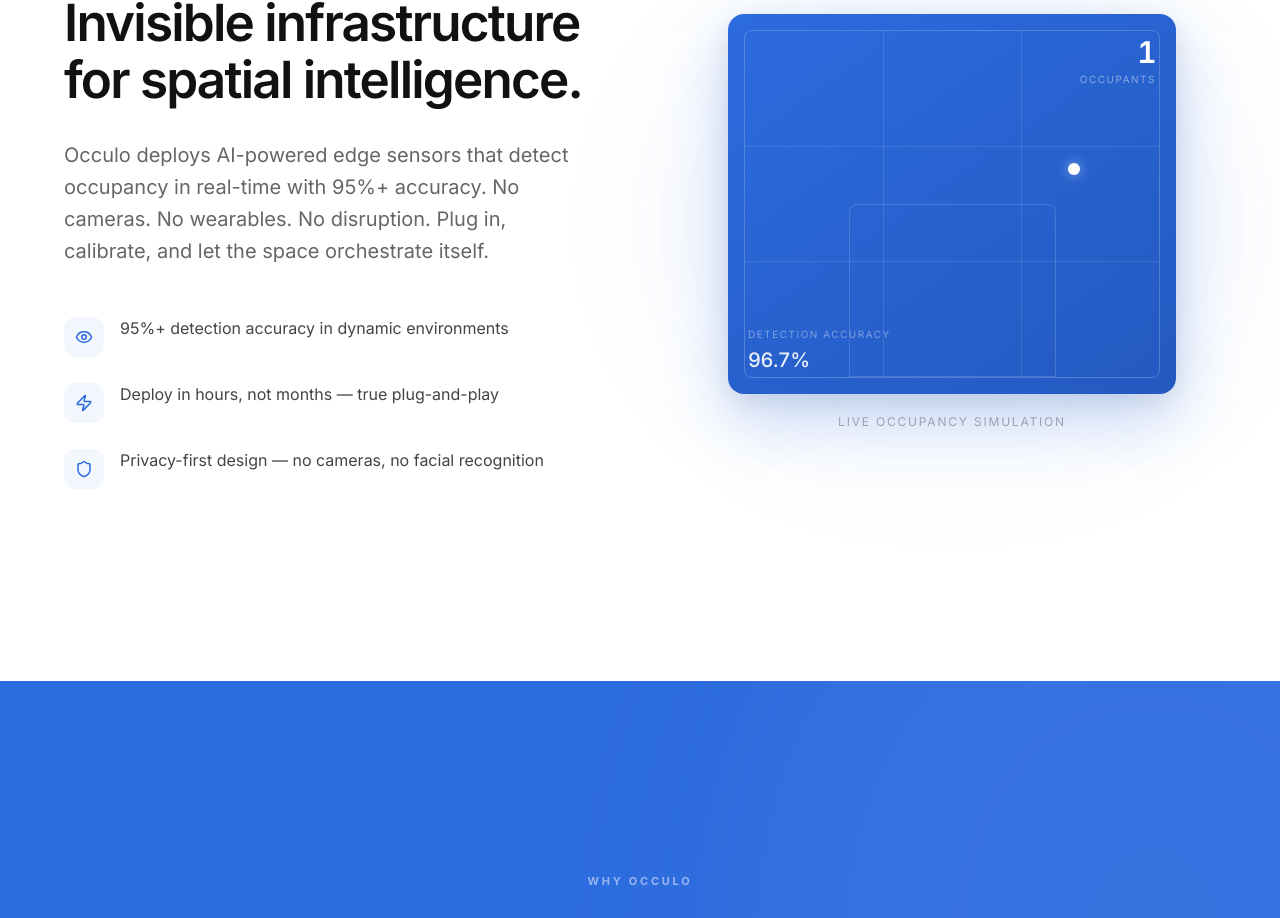
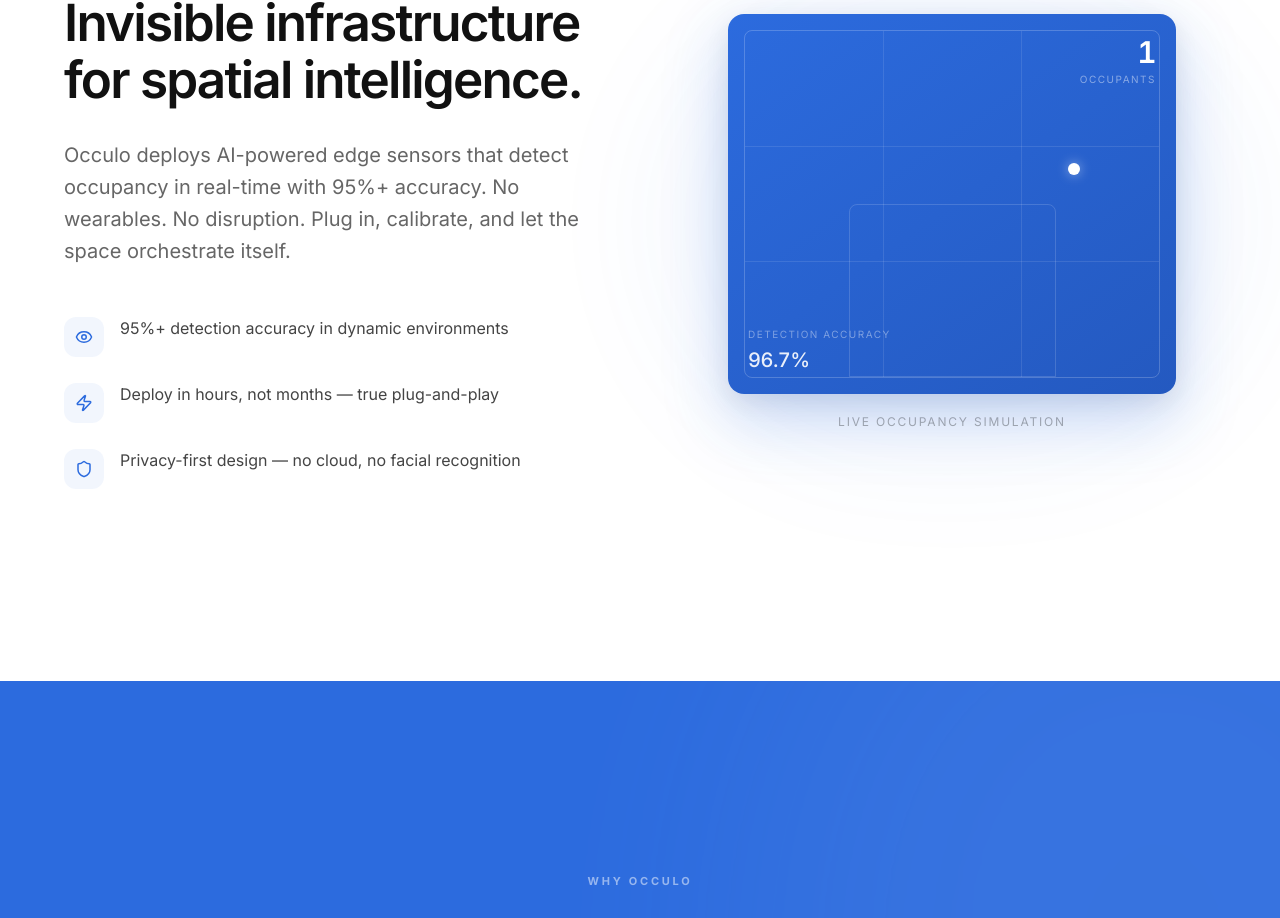
Before and after one commit to Preeeeetham/occulo, a React (Vite) app: page / in a window 1280 px wide. Shown: the part 2048-2966 px from the top of the page. Built offline with nearby package versions, Linux system fonts and the light colour scheme.

Commit message:
removed camera sentences

```diff
--- a/src/app/App.tsx
+++ b/src/app/App.tsx
@@ -141,7 +141,7 @@
                           type="text"
                           required
                           value={formState.name}
-                          onChange={(e) => setFormState({...formState, name: e.target.value})}
+                          onChange={(e) => setFormState({ ...formState, name: e.target.value })}
                           placeholder="Your name"
                           className="w-full pb-3 border-b border-gray-200 outline-none focus:border-[#2c6bde] transition-colors bg-transparent placeholder:text-gray-300"
                         />
@@ -153,7 +153,7 @@
                           type="email"
                           required
                           value={formState.email}
-                          onChange={(e) => setFormState({...formState, email: e.target.value})}
+                          onChange={(e) => setFormState({ ...formState, email: e.target.value })}
                           placeholder="name@company.com"
                           className="w-full pb-3 border-b border-gray-200 outline-none focus:border-[#2c6bde] transition-colors bg-transparent placeholder:text-gray-300"
                         />
@@ -164,7 +164,7 @@
                         <input
                           type="text"
                           value={formState.company}
-                          onChange={(e) => setFormState({...formState, company: e.target.value})}
+                          onChange={(e) => setFormState({ ...formState, company: e.target.value })}
                           placeholder="Company name"
                           className="w-full pb-3 border-b border-gray-200 outline-none focus:border-[#2c6bde] transition-colors bg-transparent placeholder:text-gray-300"
                         />
@@ -175,7 +175,7 @@
                         <textarea
                           rows={4}
                           value={formState.message}
-                          onChange={(e) => setFormState({...formState, message: e.target.value})}
+                          onChange={(e) => setFormState({ ...formState, message: e.target.value })}
                           placeholder="How can we help?"
                           className="w-full py-3 border-b border-gray-200 outline-none focus:border-[#2c6bde] transition-colors bg-transparent placeholder:text-gray-300 resize-none"
                         />
@@ -462,7 +462,7 @@
                 style={{ color: "#666", lineHeight: 1.6 }}
               >
                 Occulo deploys AI-powered edge sensors that detect occupancy in
-                real-time with 95%+ accuracy. No cameras. No wearables. No
+                real-time with 95%+ accuracy. No wearables. No
                 disruption. Plug in, calibrate, and let the space orchestrate
                 itself.
               </motion.p>
@@ -471,7 +471,7 @@
                 {[
                   { icon: Eye, text: "95%+ detection accuracy in dynamic environments" },
                   { icon: Zap, text: "Deploy in hours, not months — true plug-and-play" },
-                  { icon: Shield, text: "Privacy-first design — no cameras, no facial recognition" },
+                  { icon: Shield, text: "Privacy-first design — no cloud, no facial recognition" },
                 ].map(({ icon: Icon, text }, i) => (
                   <motion.div
                     key={i}
```
